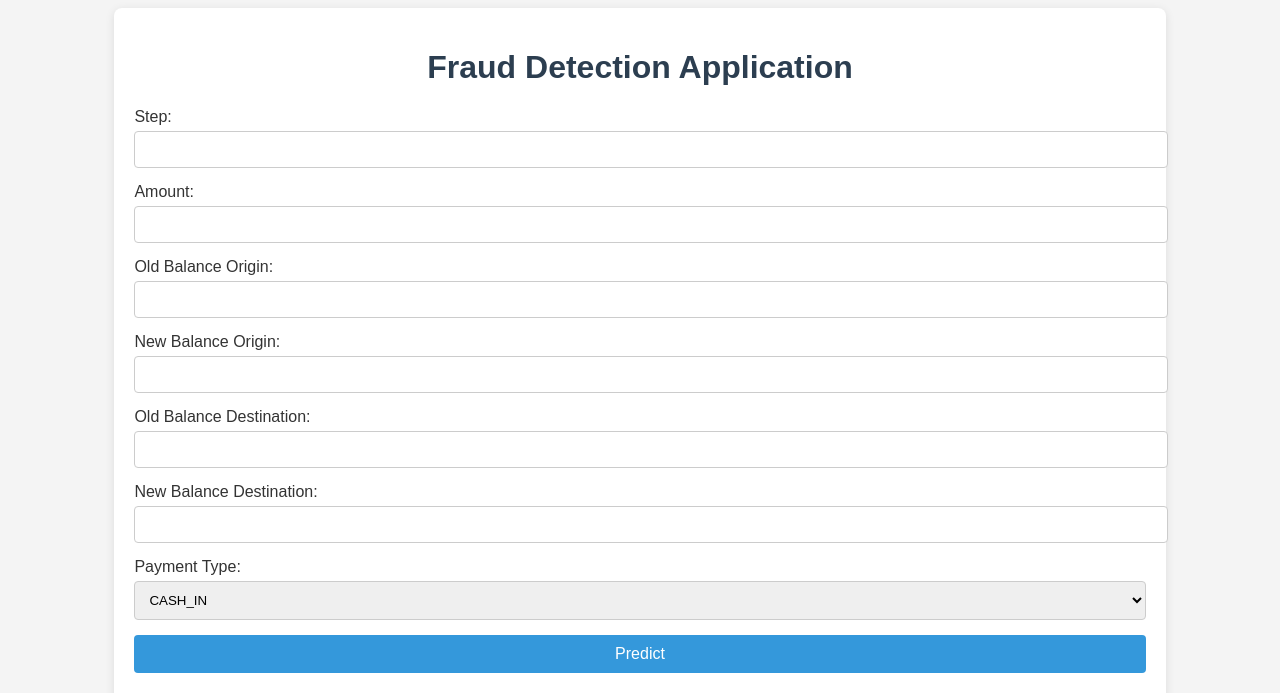
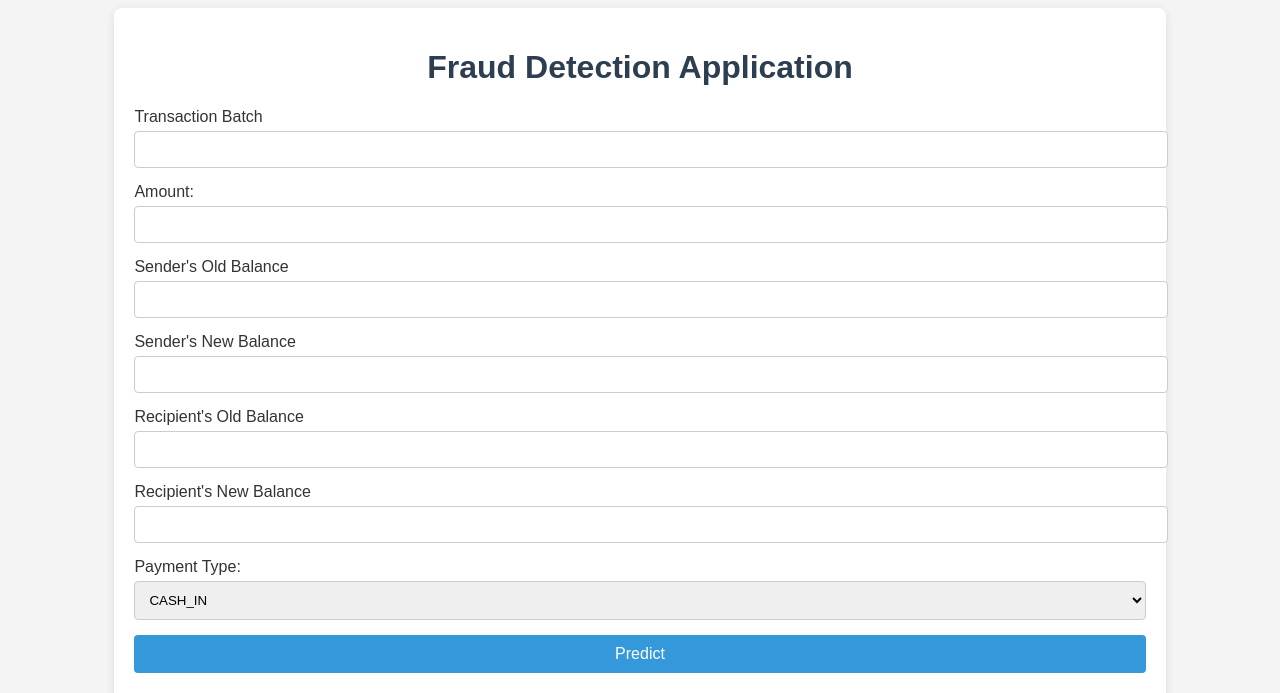
Before and after one commit to Shraiy/Fraud-Detection-Model, a Flask app: page / in a window 1280 px wide. Shown: the top 693 px of the page. Run offline with Flask 3, Linux system fonts and the light colour scheme; parts of the project's set-up code (start-up, migrations or seed data) failed here and were passed over.

Commit message:
index.html

```diff
--- a/templates/index.html
+++ b/templates/index.html
@@ -11,7 +11,7 @@
         <h1>Fraud Detection Application</h1>
         <form action="/predict" method="post">
             <div class="form-group">
-                <label for="step">Step:</label>
+                <label for="step">Transaction Batch</label>
                 <input type="text" name="step" required>
             </div>
 
@@ -21,22 +21,22 @@
             </div>
 
             <div class="form-group">
-                <label for="oldbalanceOrg">Old Balance Origin:</label>
+                <label for="Send">Sender's Old Balance</label>
                 <input type="text" name="oldbalanceOrg" required>
             </div>
 
             <div class="form-group">
-                <label for="newbalanceOrig">New Balance Origin:</label>
+                <label for="newbalanceOrig">Sender's New Balance</label>
                 <input type="text" name="newbalanceOrig" required>
             </div>
 
             <div class="form-group">
-                <label for="oldbalanceDest">Old Balance Destination:</label>
+                <label for="oldbalanceDest">Recipient's Old Balance</label>
                 <input type="text" name="oldbalanceDest" required>
             </div>
 
             <div class="form-group">
-                <label for="newbalanceDest">New Balance Destination:</label>
+                <label for="newbalanceDest">Recipient's New Balance</label>
                 <input type="text" name="newbalanceDest" required>
             </div>
 
```
